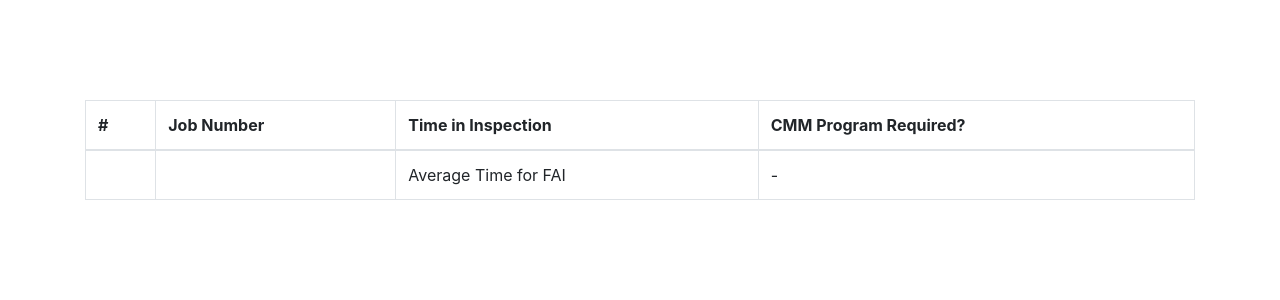
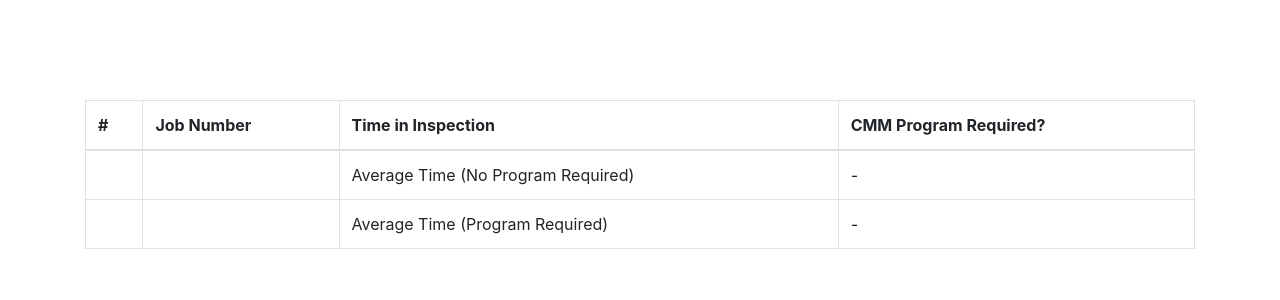
Before and after one commit to brockmeyer7/inspection_queue_display, a Django app: page / in a window 1280 px wide. Shown: the top 300 px of the page. Run offline with Django 4.2, Linux system fonts and the light colour scheme; data that the repository does not hold is empty.

Commit message:
add rows in table for no program and program required)

```diff
--- a/inspection_queue/jobs/templates/index.html
+++ b/inspection_queue/jobs/templates/index.html
@@ -41,10 +41,22 @@
                 <tr>
                     <td></td>
                     <td></td>
-                    <td>Average Time for FAI</td>
+                    <td>Average Time (No Program Required)</td>
                     <td>
-                        {% if average != None %}
-                        {{average}}
+                        {% if average_no_pg != None %}
+                        {{average_no_pg}}
+                        {% else %}
+                        -
+                        {% endif %}
+                    </td>
+                </tr>
+                <tr>
+                    <td></td>
+                    <td></td>
+                    <td>Average Time (Program Required)</td>
+                    <td>
+                        {% if average_pg != None %}
+                        {{average_pg}}
                         {% else %}
                         -
                         {% endif %}
--- a/inspection_queue/jobs/views.py
+++ b/inspection_queue/jobs/views.py
@@ -15,14 +15,17 @@ def index(request):
     tz = pytz.timezone('US/Central')
     context = {'jobs_list': [], 'average': None}
     jobs = list(Job.objects.all().order_by('created'))
-    cj = CompleteJob.objects.aggregate(Avg('delta'))
+    cj_avg_pg = CompleteJob.objects.filter(
+        program_required=True).aggregate(Avg('delta'))['delta__avg']
+    cj_avg_no_pg = CompleteJob.objects.filter(
+        program_required=False).aggregate(Avg('delta'))['delta__avg']
 
-    if cj['delta__avg'] != None:
-        avg = round(cj['delta__avg'])
+    if cj_avg_pg != None:
+        avg = round(cj_avg_pg)
         hours = avg // (60 * 60)
         minutes = (avg % (60 * 60)) // (60)
         seconds = (avg % (60))
-        context['average'] = str(hours) + 'h' + \
+        context['average_pg'] = str(hours) + 'h' + \
             str(minutes) + 'm' + str(seconds) + 's'
 
     for i, job in enumerate(jobs):
```
